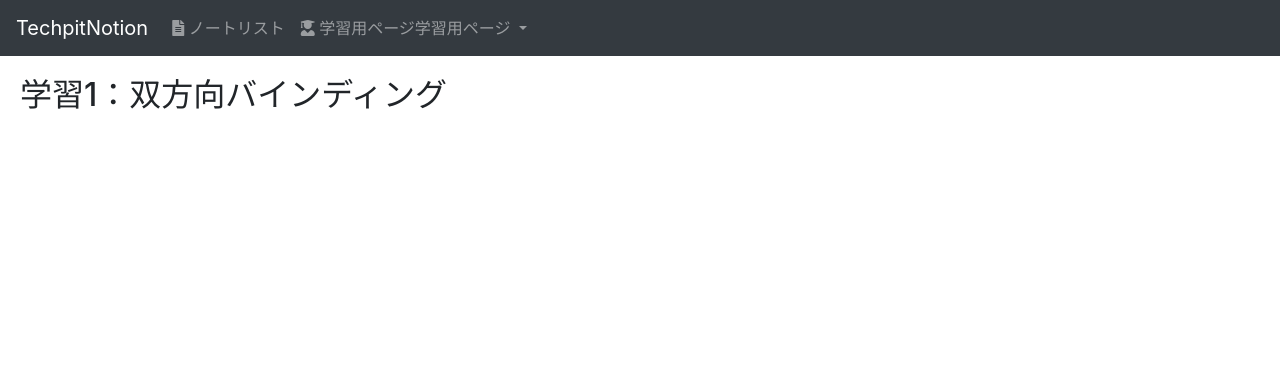
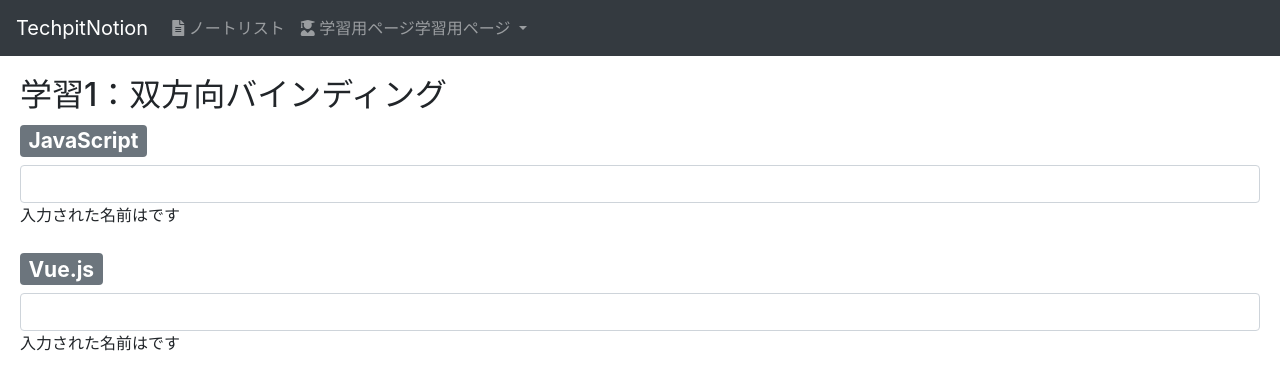
Before and after one commit to taka01150810/nortion_vue, a Vue app in the folder app/: page /study/binding in a window 1280 px wide. Shown: the top 390 px of the page. Built offline with nearby package versions, Linux system fonts and the light colour scheme.

Commit message:
双方向バインディング

```diff
--- a/app/src/components/study/BindingPage.vue
+++ b/app/src/components/study/BindingPage.vue
@@ -1,11 +1,41 @@
 <template>
   <div class="binding-page">
     <h2>学習1：双方向バインディング</h2>
+
+    <!-- 従来のJavaScript -->
+    <h3><span class="badge badge-secondary">JavaScript</span></h3>
+    <input class="form-control" id="name" />
+    <span id="text">入力された名前はです</span>
+    <br />
+    <br />
+
+    <!-- Vue.js -->
+    <h3><span class="badge badge-secondary">Vue.js</span></h3>
+    <!-- v-model = 変更が加わった場合にも入力値に反映をしてくれる -->
+    <input class="form-control" v-model="name" />
+    <span>入力された名前は{{ name }}です</span>
   </div>
 </template>
 
 <script>
-export default {};
+// 従来のJavaScript
+window.onload = function () {
+  const nameInput = document.getElementById("name");
+  nameInput.oninput = function () {
+    const name = nameInput.value;
+    const text = document.getElementById("text");
+    text.innerHTML = "入力された名前は" + name + "です";
+  };
+};
+
+export default {
+  // 変数の定義
+  data() {
+    return {
+      name: "",
+    };
+  },
+};
 </script>
 
 <style scoped>
```
